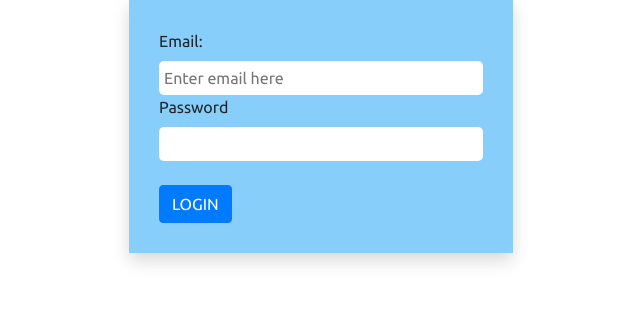
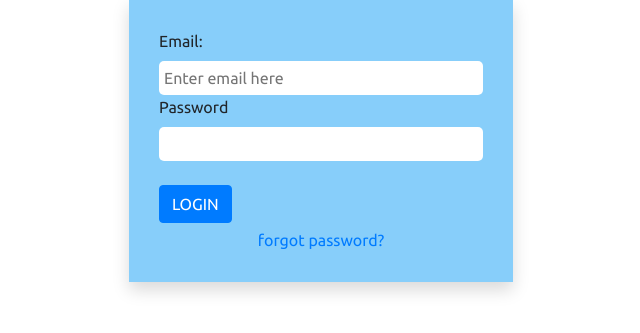
Before and after one commit to manav2000/hotel-leave-management-system, a Django app: page /login/ in a window 1280 px wide. Shown: the part 201-534 px from the top of the page, without its empty margins (319-959 px from the left). Run offline with Django 3.2, Linux system fonts and the light colour scheme; some libraries are stand-ins or nearby versions.

Commit message:
additional features

```diff
--- a/core/urls.py
+++ b/core/urls.py
@@ -11,6 +11,7 @@ urlpatterns = [
     path('your-applications/', students_previous_app_status,
          name='application-status'),
     path('login/', login_view, name='login'),
+    path('reset_pwd/', reset_password, name='reset'),
     path('logout/', logout_view, name='logout'),
     path('teacher/', teacher_view, name="teacher-view"),
     path('student/', student_view, name="student-view"),
--- a/core/views.py
+++ b/core/views.py
@@ -157,6 +157,26 @@ def login_view(request):
             return redirect('login')
     else:
         return render(request, 'main/login.html')
+
+
+def reset_password(request):
+    if request.method == 'POST':
+
+        reset_form = ResetPassword(data=request.POST)
+        email = request.POST.get('email')
+        password = request.POST.get('password')
+
+        if(reset_form.is_valid()):
+            user = UserProfile.objects.get(email=email)
+            user.set_password(password)
+            user.save()
+            messages.success(request, 'Your password was changed successfully')
+            return redirect('login')
+
+    else:
+        reset_form = ResetPassword()
+
+    return render(request, 'main/reset_pwd.html', {'reset_form': reset_form})
 
 
 @login_required
--- a/templates/main/login.html
+++ b/templates/main/login.html
@@ -12,6 +12,9 @@
             <input type="password" name="password" style="padding:5px ; width:100%; border: none; border-radius: 5px"><br><br>
 
             <button type="submit" class="btn btn-primary">LOGIN</button>
+            <div style="text-align: center; padding-top: 5px;">
+                <a href="{% url 'reset' %}">forgot password?</a>
+            </div>
         </form>
     </div>
 
```
Also changed, not shown: core/forms.py (+14 -0 lines), templates/main/reset_pwd.html (added, +13 -0 lines), db.sqlite3.
